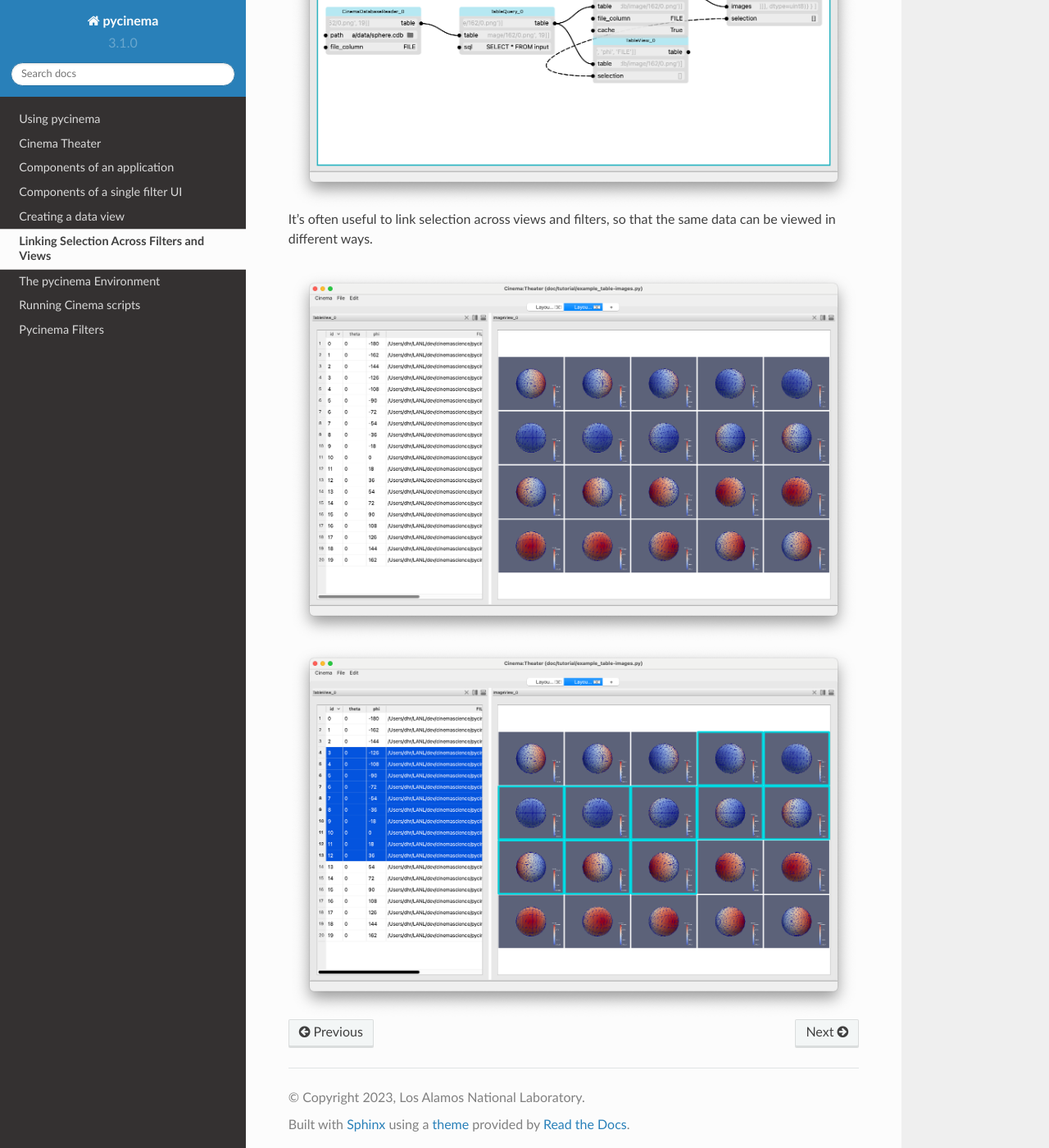
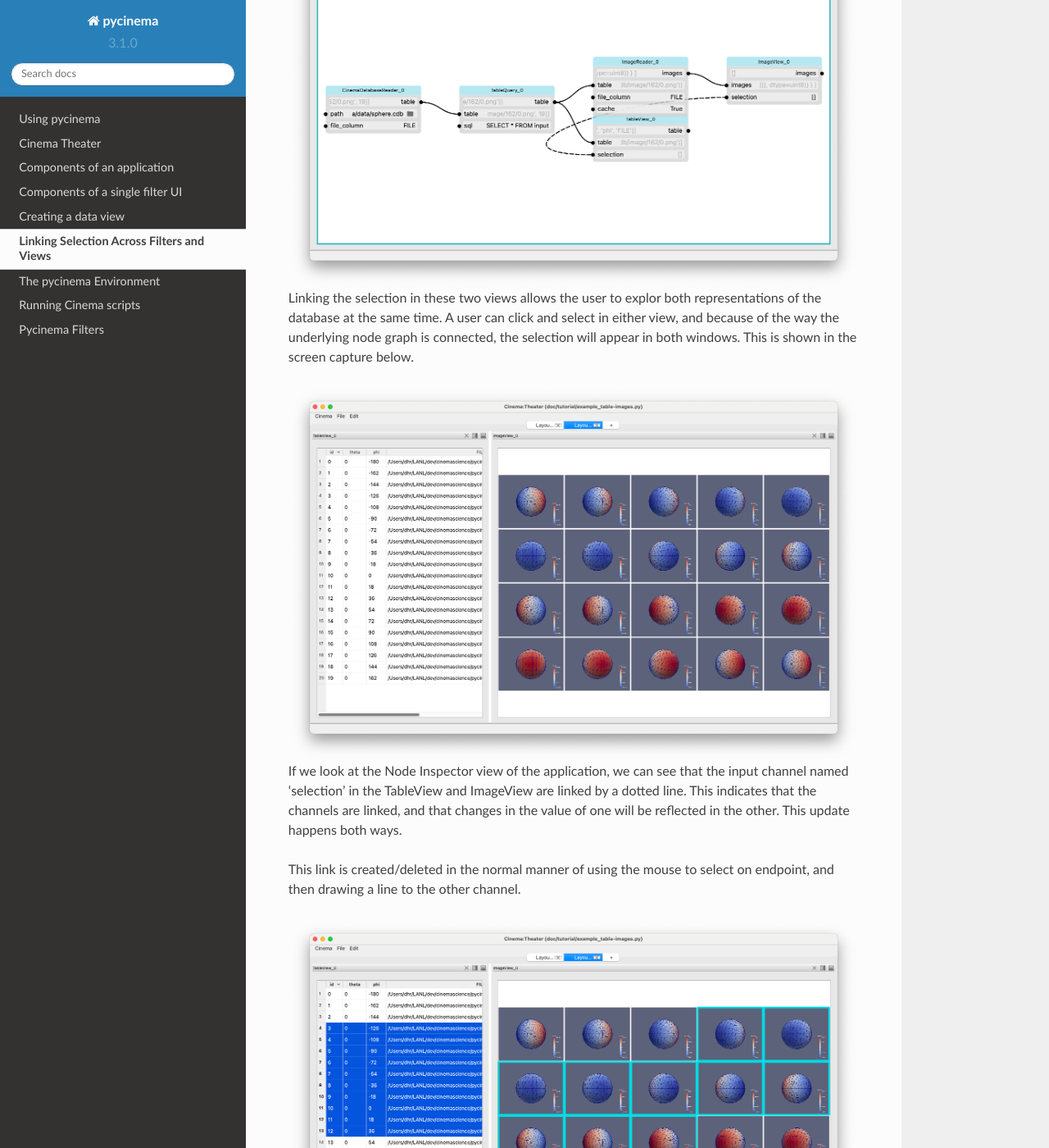
Before and after one commit to cinemascience/pycinema-readthedocs, a Sphinx documentation site: the page built from docs/source/linking.rst, in a window 1280 px wide and 1400 px high, scrolled down 362 px. Shown: the whole window at 82% size. Built offline with Sphinx 7.4.7 and the Read the Docs theme 2.0.0, drawn with Linux system fonts in a browser that asks for light colours; pages that are not in the unit, such as notebooks, are missing from menus; some of the changed text lies outside the part shown.

Commit message:
updating link documentation

```diff
--- a/docs/source/linking.rst
+++ b/docs/source/linking.rst
@@ -3,14 +3,30 @@ Linking Selection Across Filters and Views
 
 .. _linking:
 
+It's often useful to link selection across views and filters, so that
+the same data can be viewed in different ways. For example, in the screen capture below,
+we see two views of a cinema database. On the left it is shown as a table, and on the
+right as a set of images.
+
 .. image:: img/nodegraph_linked.png
    :align: center
 
-It's often useful to link selection across views and filters, so that
-the same data can be viewed in different ways.
+Linking the selection in these two views allows the user to explor both representations
+of the database at the same time. A user can click and select in either view, and because
+of the way the underlying node graph is connected, the selection will appear in both
+windows. This is shown in the screen capture below.
+
 
 .. image:: img/nodegraph_unselected.png
    :align: center
 
+If we look at the Node Inspector view of the application, we can see that the input channel
+named 'selection' in the TableView and ImageView are linked by a dotted line. This indicates
+that the channels are linked, and that changes in the value of one will be reflected in the
+other. This update happens both ways.
+
+This link is created/deleted in the normal manner of using the mouse to select on endpoint,
+and then drawing a line to the other channel.
+
 .. image:: img/nodegraph_selected.png
    :align: center
```
